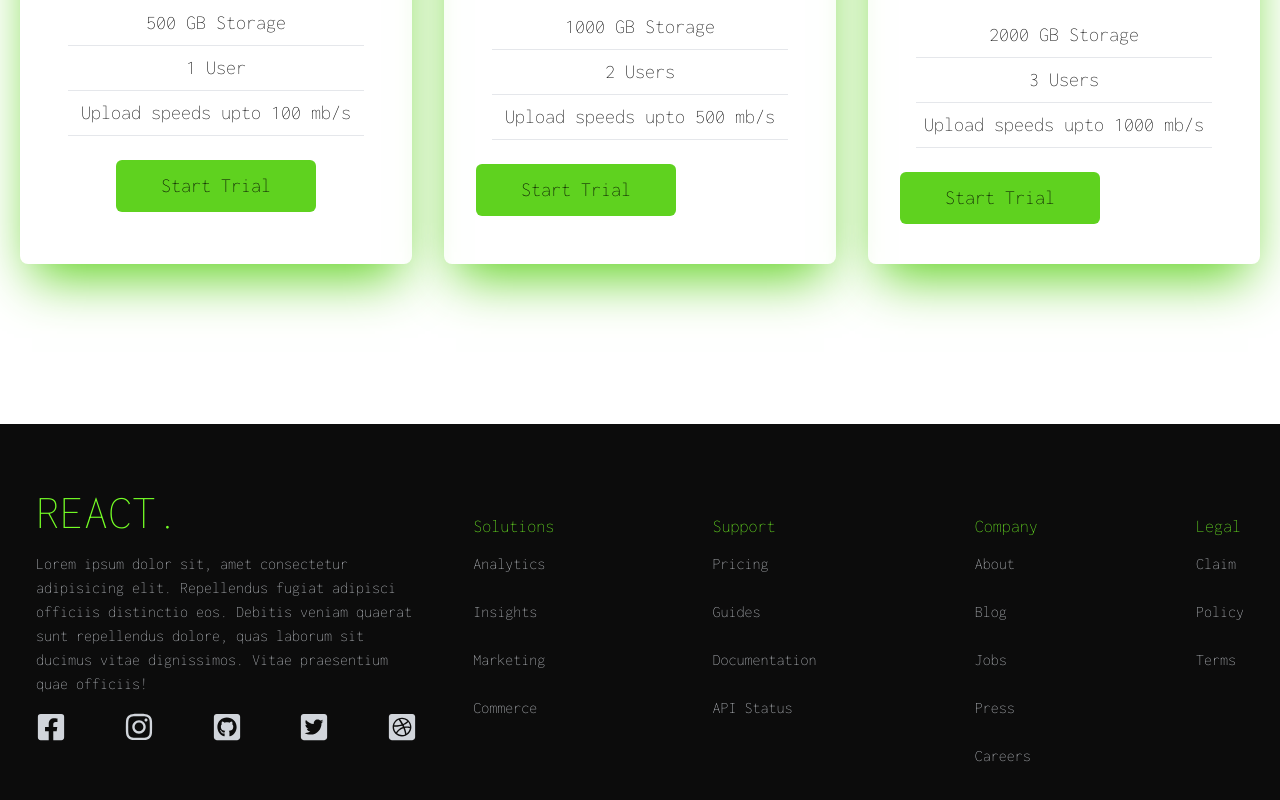
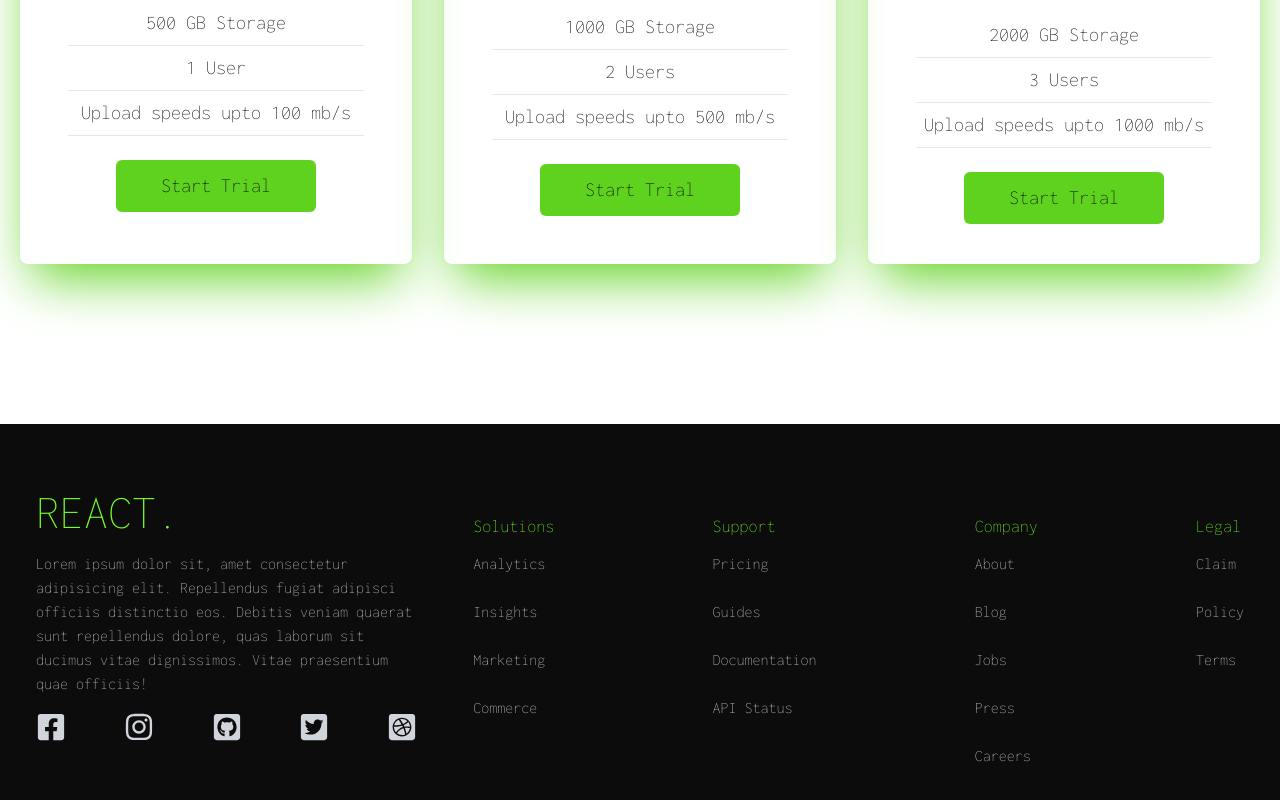
Before and after one commit to AmandeepSingh789/Data-Company-Landing-Page, a React (Create React App) app: page / in a window 1280 px wide. Shown: the part 2120-2920 px from the top of the page. Built offline with nearby package versions, Linux system fonts and the light colour scheme.

Commit message:
changed plan cards

```diff
--- a/public/index.html
+++ b/public/index.html
@@ -7,7 +7,7 @@
     <meta name="theme-color" content="#000000" />
     <meta
       name="description"
-      content="Web site created using create-react-app"
+      content="A Data Company Landing Page"
     />
     <link rel="apple-touch-icon" href="%PUBLIC_URL%/logo192.png" />
     <!--
--- a/src/components/Plans.jsx
+++ b/src/components/Plans.jsx
@@ -34,7 +34,7 @@ const Plans = () => {
                     <p className='py-2 border-b mx-8'>2 Users </p>
                     <p className='py-2 border-b mx-8'>Upload speeds upto 500 mb/s</p>
                 </div>
-                <button className='md:text-xl sm:text-xl text-lg bg-[#5FD21F] text-black rounded-md font-medium w-[200px] ml-4 my-6 px-4 py-3 hover:text-white'>Start Trial</button>
+                <button className='md:text-xl sm:text-xl text-lg bg-[#5FD21F] text-black rounded-md font-medium w-[200px]  my-6 mx-auto px-6 py-3 hover:text-white'>Start Trial</button>
             </div>
             <div className='w-full shadow-2xl shadow-[#5FD21F] flex flex-col p-4 my-4 rounded-lg hover:scale-105 duration-500 mb-16'>
                 <img src={triple} alt="Single User" className='w-20 mx-auto mt-[-3rem] bg-white' />
@@ -45,7 +45,7 @@ const Plans = () => {
                     <p className='py-2 border-b mx-8'>3 Users </p>
                     <p className='py-2 border-b mx-8'>Upload speeds upto 1000 mb/s</p>
                 </div>
-                <button className='md:text-xl sm:text-xl text-lg bg-[#5FD21F] text-black rounded-md font-medium w-[200px] ml-4 my-6 px-4 py-3 hover:text-white'>Start Trial</button>
+                <button className='md:text-xl sm:text-xl text-lg bg-[#5FD21F] text-black rounded-md font-medium w-[200px]  my-6 mx-auto px-6 py-3 hover:text-white'>Start Trial</button>
             </div>
 
 
```
